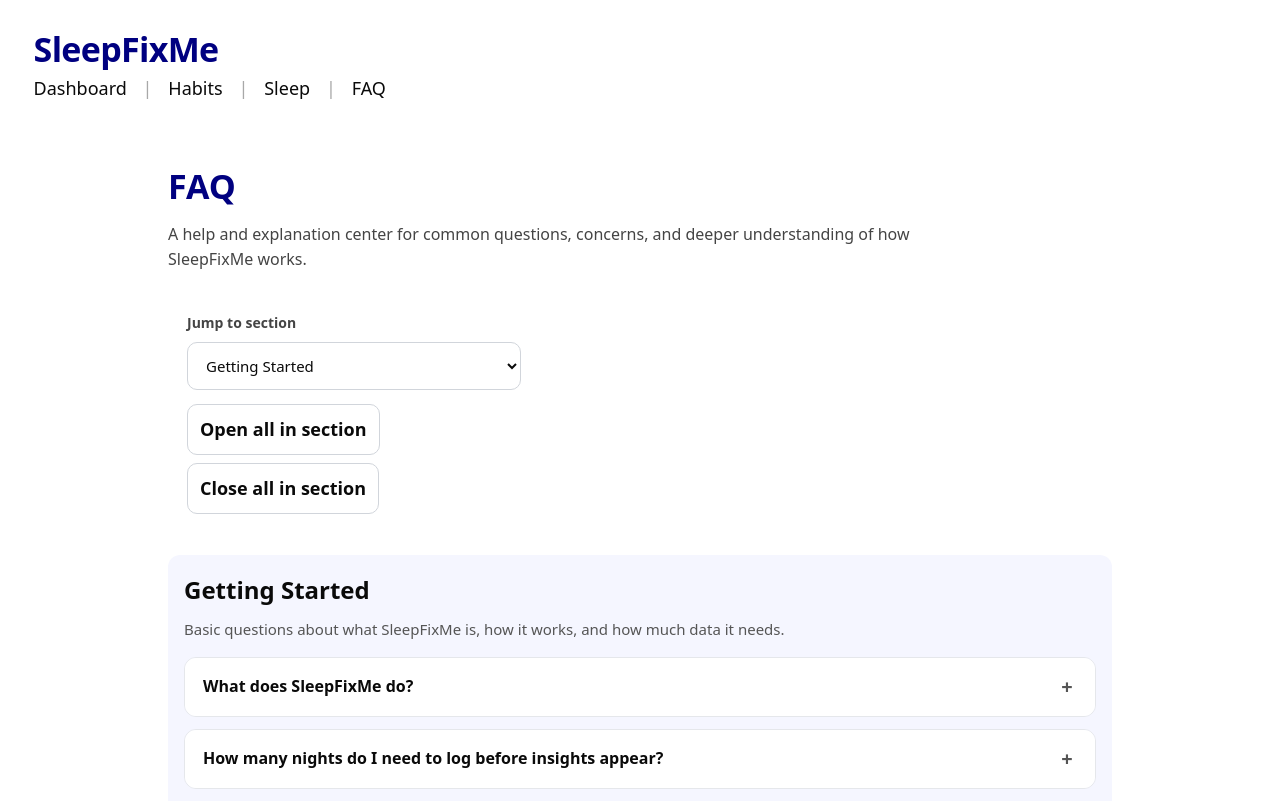
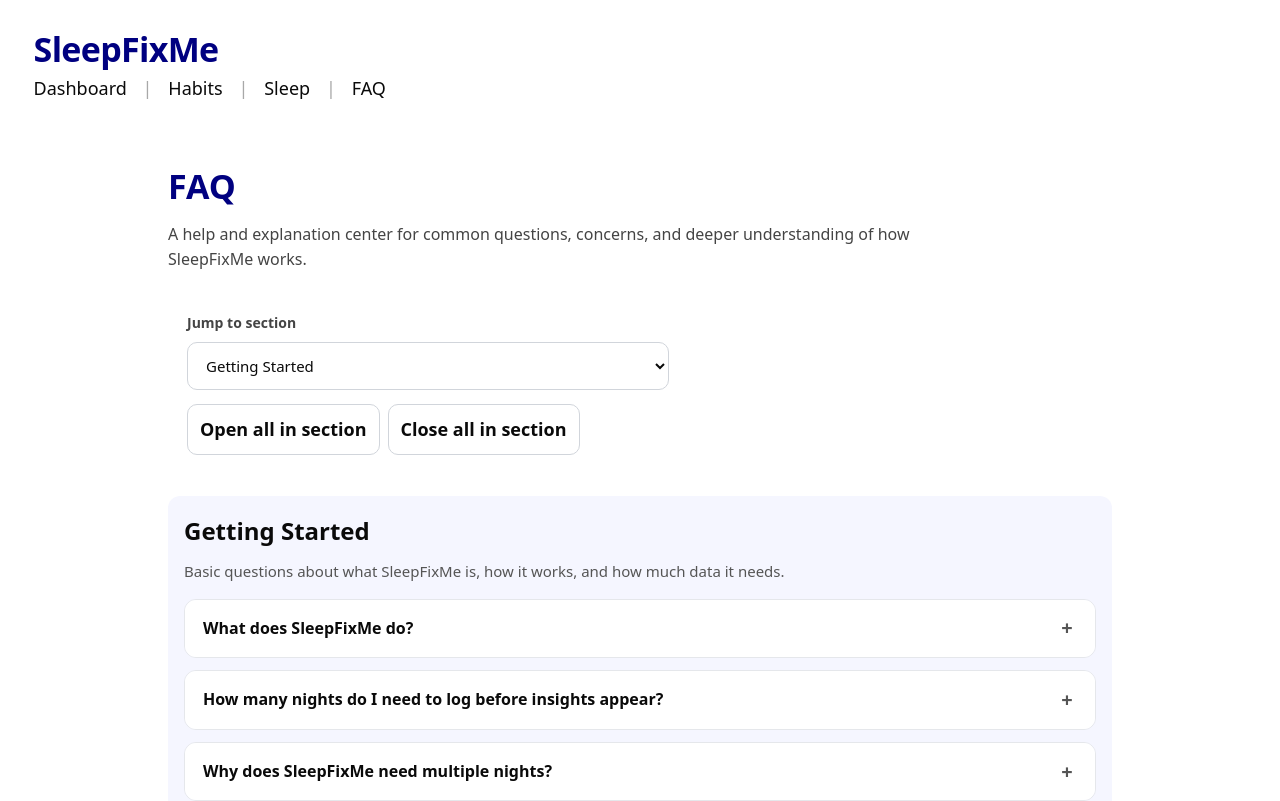
Before and after one commit to jlnalexander5-sudo/sleepfix-app, a Next.js app: page /protected/faq in a window 1280 px wide. Shown: the top 801 px of the page. Built offline with nearby package versions, Linux system fonts and the light colour scheme.

Commit message:
Update page.tsx

```diff
--- a/app/protected/faq/page.tsx
+++ b/app/protected/faq/page.tsx
@@ -673,9 +673,7 @@ export default function FAQPage() {
   style={{
     marginTop: 20,
     padding: 18,
-          display: "grid",
-          gridTemplateColumns: "1.2fr 2fr",
-          gap: 16,
+    maxWidth: 520,
   }}
 >
         <div>
```
Lines whose indentation alone changed are shown as unchanged.
